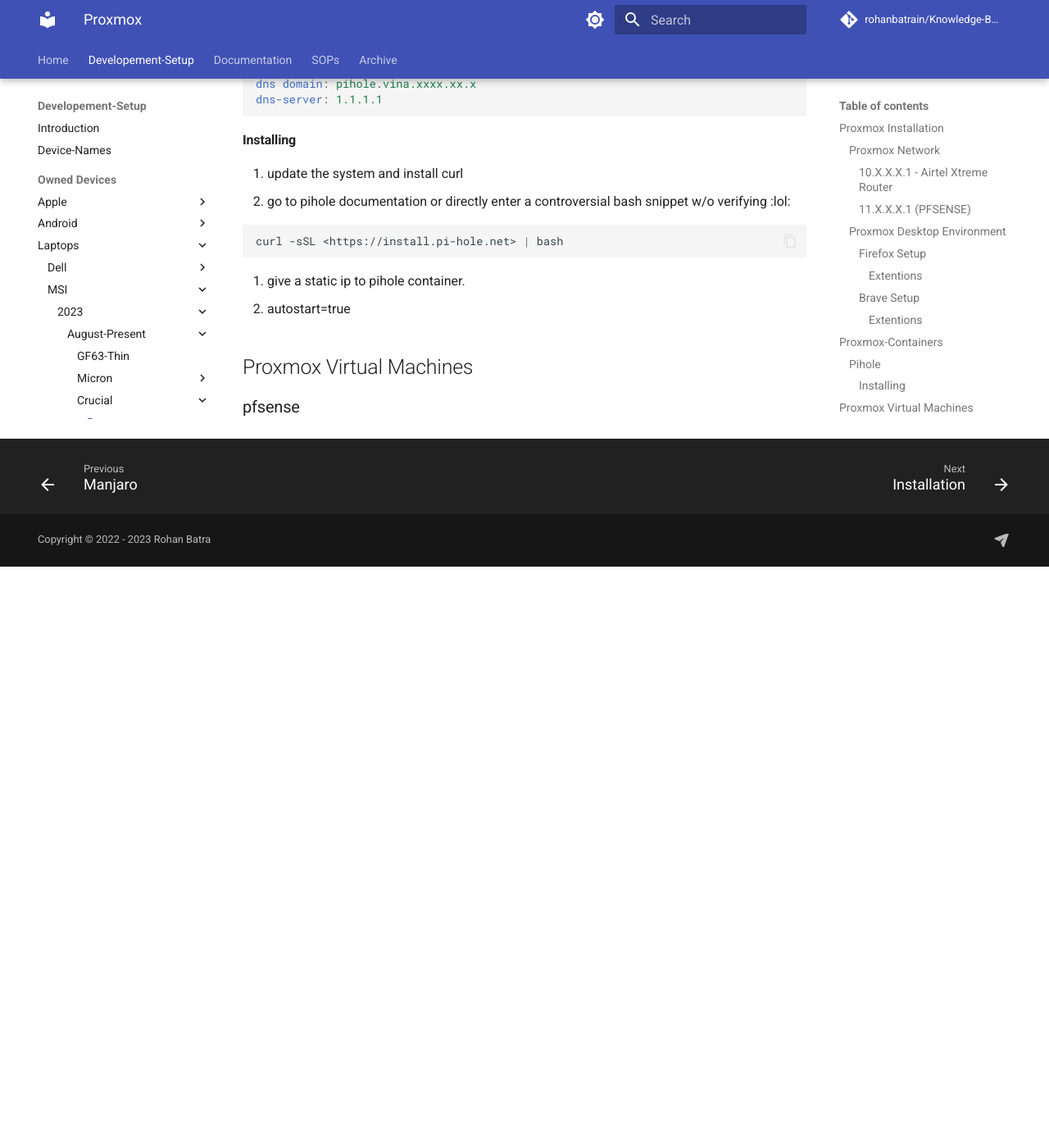
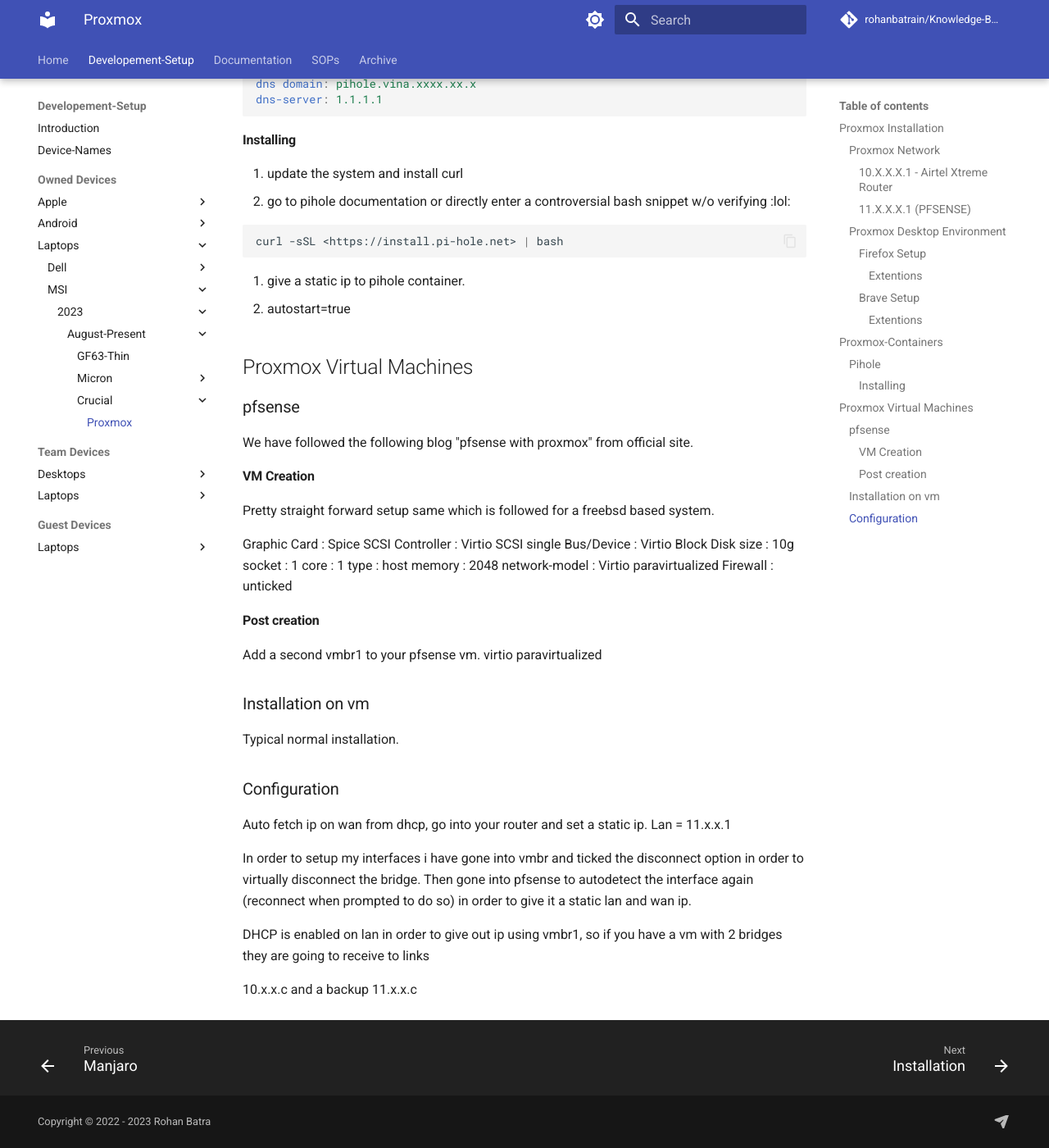
Before and after one commit to rohanbatrain/knowledge-base, an MkDocs documentation site: the page built from docs/Developement-Setup/Owned-Devices/Laptops/MSI/2023/August/Crucial-Drive/Proxmox.md, in a window 1280 px wide and 1400 px high, scrolled down 1348 px. Shown: the whole window at 82% size. Built offline with MkDocs 1.6.1 and Material for MkDocs 9.7.7, drawn with Linux system fonts in a browser that asks for light colours; nearby versions of some CDN libraries; library files that are not in the unit come from our copies; comment, search, counter and statistics services are not loaded; before the commit the page ends 2039 px from its top, so only the background shows below that.

Commit message:
Update Proxmox.md

```diff
--- a/docs/Developement-Setup/Owned-Devices/Laptops/MSI/2023/August/Crucial-Drive/Proxmox.md
+++ b/docs/Developement-Setup/Owned-Devices/Laptops/MSI/2023/August/Crucial-Drive/Proxmox.md
@@ -73,3 +73,39 @@ curl -sSL <https://install.pi-hole.net> | bash
 ## Proxmox Virtual Machines
 
 ### pfsense
+
+We have followed the following blog "pfsense with proxmox" from official site.
+
+#### VM Creation
+
+Pretty straight forward setup same which is followed for a freebsd based system.
+
+Graphic Card : Spice
+SCSI Controller : Virtio SCSI single
+Bus/Device : Virtio Block
+Disk size : 10g
+socket : 1
+core : 1
+type : host
+memory : 2048
+network-model : Virtio paravirtualized
+Firewall : unticked
+
+
+#### Post creation
+Add a second vmbr1 to your pfsense vm. virtio paravirtualized
+
+### Installation on vm
+
+Typical normal installation.
+
+### Configuration
+
+Auto fetch ip on wan from dhcp, go into your router and set a static ip.
+Lan = 11.x.x.1
+
+In order to setup my interfaces i have gone into vmbr and ticked the disconnect option in order to virtually disconnect the bridge. Then gone into pfsense to autodetect the interface again (reconnect when prompted to do so) in order to give it a static lan and wan ip.
+
+DHCP is enabled on lan in order to give out ip using vmbr1, so if you have a vm with 2 bridges they are going to receive to links
+
+10.x.x.c and a backup 11.x.x.c
```
